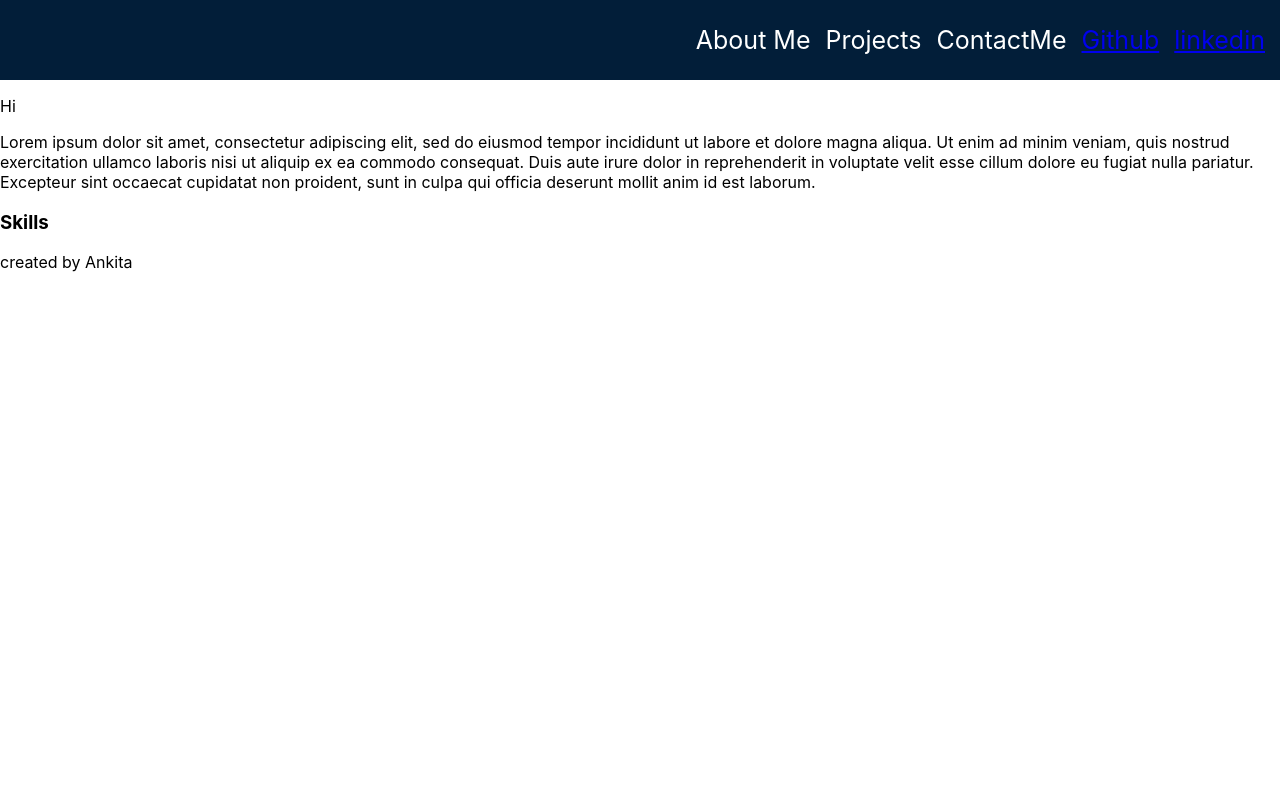
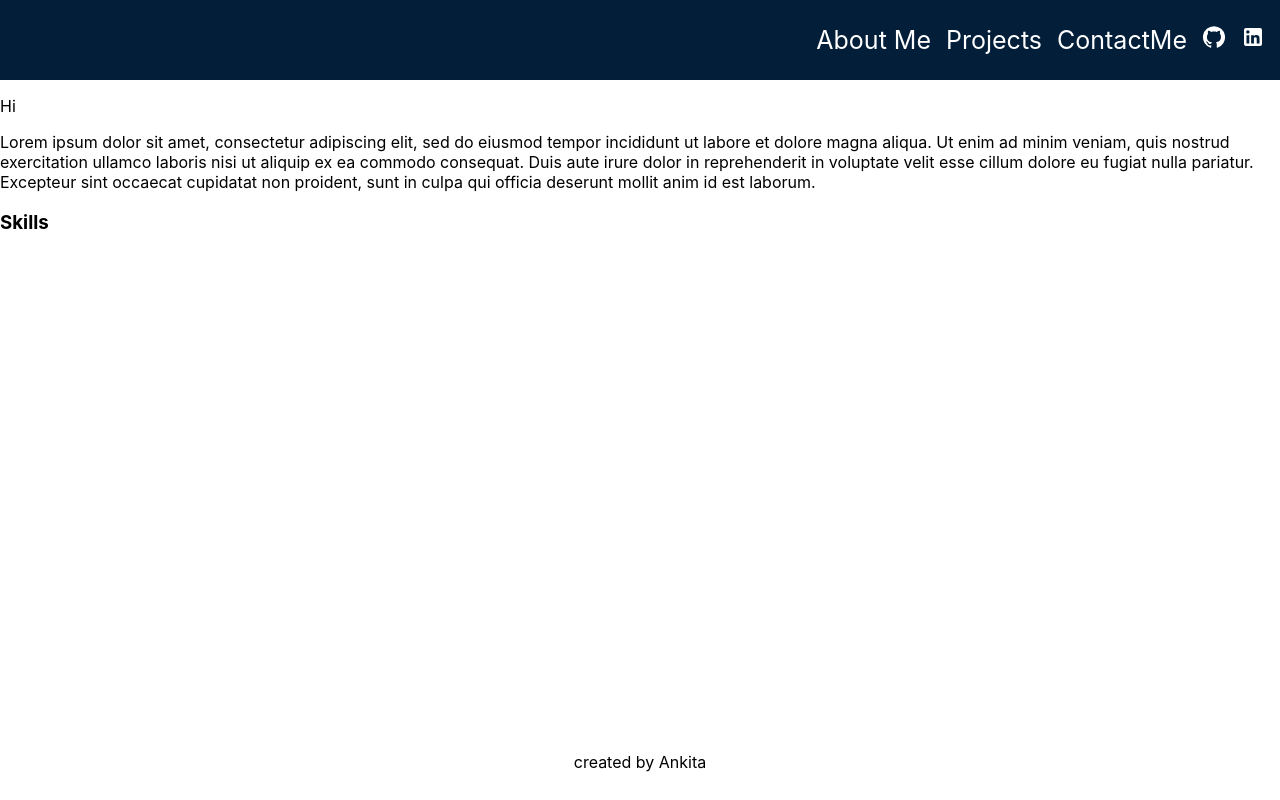
Before and after one commit to ankitaSawrav/portfolio, a React (Create React App) app: page / in a window 1280 px wide. Built offline with nearby package versions, Linux system fonts and the light colour scheme.

Commit message:
deploy heroku

```diff
--- a/package.json
+++ b/package.json
@@ -21,7 +21,8 @@
     "start": "react-scripts start",
     "build": "react-scripts build",
     "test": "react-scripts test",
-    "eject": "react-scripts eject"
+    "eject": "react-scripts eject",
+    "heroku-postbuild": "cd client && yarn && yarn build"
   },
   "eslintConfig": {
     "extends": [
--- a/src/App.css
+++ b/src/App.css
@@ -85,6 +85,13 @@ body {
 .section-container {
   padding-top: 80px;
 }
+a {
+  color: white;
+
+}
+svg {
+  font-size: x-large;
+}
 
 
 @media only screen and (max-width:850px){
@@ -122,3 +129,22 @@ body {
 
 
 }
+.about-me {
+  min-height: 80vh;
+}
+footer {
+  display: flex;
+  justify-content: center;
+  align-items: center;
+}
+
+/*
+
+
+section-conatiner{
+
+    border: 2px Solid blue;
+    height: 80vh;
+
+    overflow: scroll;}
+    */
--- a/src/App.js
+++ b/src/App.js
@@ -18,7 +18,8 @@ function App() {
       <div className='section-conatiner'>
       {displaySection==="aboutMe"? <AboutMe/>:(displaySection==="Projects"? <Projects/>:<ContactMe/>)}
       </div>
-      <Footer></Footer>
+      <footer><Footer/></footer>
+
     </div>
   );
 }
--- a/src/components/NavBar.js
+++ b/src/components/NavBar.js
@@ -1,6 +1,9 @@
 import '../App.css';
 import { useState } from 'react'
 import ReorderIcon from '@mui/icons-material/Reorder';
+import GitHubIcon from '@mui/icons-material/GitHub';
+import LinkedInIcon from '@mui/icons-material/LinkedIn';
+
 function NavBar ({selectDisplay}) {
     const [showLinks,setShowLinks] =  useState(false)
 
@@ -19,8 +22,8 @@ function NavBar ({selectDisplay}) {
                 <li id = "AboutMe" onClick={()=>handleSelection("aboutMe")} > About Me </li>
                 <li id = "Projects" onClick={()=>handleSelection("Projects")}> Projects </li>
                 <li id = "ContactMe" onClick={()=>handleSelection("ContactMe")} > ContactMe </li>
-                <a id ="githubLink" href="https://github.com/ankitaSawrav" target="_blank">Github</a>
-                <a id ="linkedin-link" href="https://www.linkedin.com/in/ankita-sawrav/" target="_blank">linkedin</a>
+                <a id ="githubLink" href="https://github.com/ankitaSawrav" target="_blank"><GitHubIcon/></a>
+                <a id ="linkedin-link" href="https://www.linkedin.com/in/ankita-sawrav/" target="_blank"><LinkedInIcon/></a>
             </ul>
             <button onClick= {handleButtonChange}><ReorderIcon/></button>
         </div>
--- a/src/components/Project.css
+++ b/src/components/Project.css
@@ -1,7 +1,7 @@
-.proj-image {
+/* .proj-image {
     height: 250px;
     width: 350px;
-}
+} */
 .Projects-container {
     display: flex;
     flex-direction: column;
--- a/src/components/Project.js
+++ b/src/components/Project.js
@@ -2,7 +2,7 @@ import Card from '@mui/material/Card';
 import CardContent from '@mui/material/CardContent';
 import CardMedia from '@mui/material/CardMedia';
 import Typography from '@mui/material/Typography';
-import { Button, CardActionArea, CardActions, Divider } from '@mui/material';
+import { Button, CardActionArea, CardActions, Divider,Paper } from '@mui/material';
 import './Project.css';
 
 function Project({name,synopsis,github,imageurl,liveSite,id,techStats}){
@@ -16,12 +16,16 @@ function Project({name,synopsis,github,imageurl,liveSite,id,techStats}){
         //     <a  className='link-Btn' href={github}>View Code Repo</a>
         //     <a className='link-Btn'href={liveSite}>Live Site</a>
         // </div>
-        <Card sx={{ maxWidth: 345  ,margin:'10px'}}>
+
+        <Card sx={{ maxWidth: 345  ,
+                    margin:'10px'
+                    }}>
             <CardMedia
                 component="img"
                 alt={`${name}pic`}
 
                 width='300'
+
                 image={imageurl}
             />
             <Divider></Divider>
@@ -32,22 +36,24 @@ function Project({name,synopsis,github,imageurl,liveSite,id,techStats}){
                 <Typography variant="body2" color="text.secondary">
                     {synopsis}
                 </Typography>
-                <Typography variant="body2" color="text.secondary">
-                   <bold>  {techStats} </bold>
+                <Typography variant="body2" color="text.secondary" >
+                    {techStats}
                 </Typography>
             </CardContent>
 
-            <CardActions sx={{}}>
+            <CardActions >
                 <Button
                     href={github}
                     size="small">View Code Repo
                 </Button>
                 <Button
+                    h
                     href={liveSite}
                     size="small">Live Site
                 </Button>
             </CardActions>
     </Card>
+
     )
 }
 export default Project
```
Also changed, not shown: src/components/Projects.js (+67 -0 lines).
